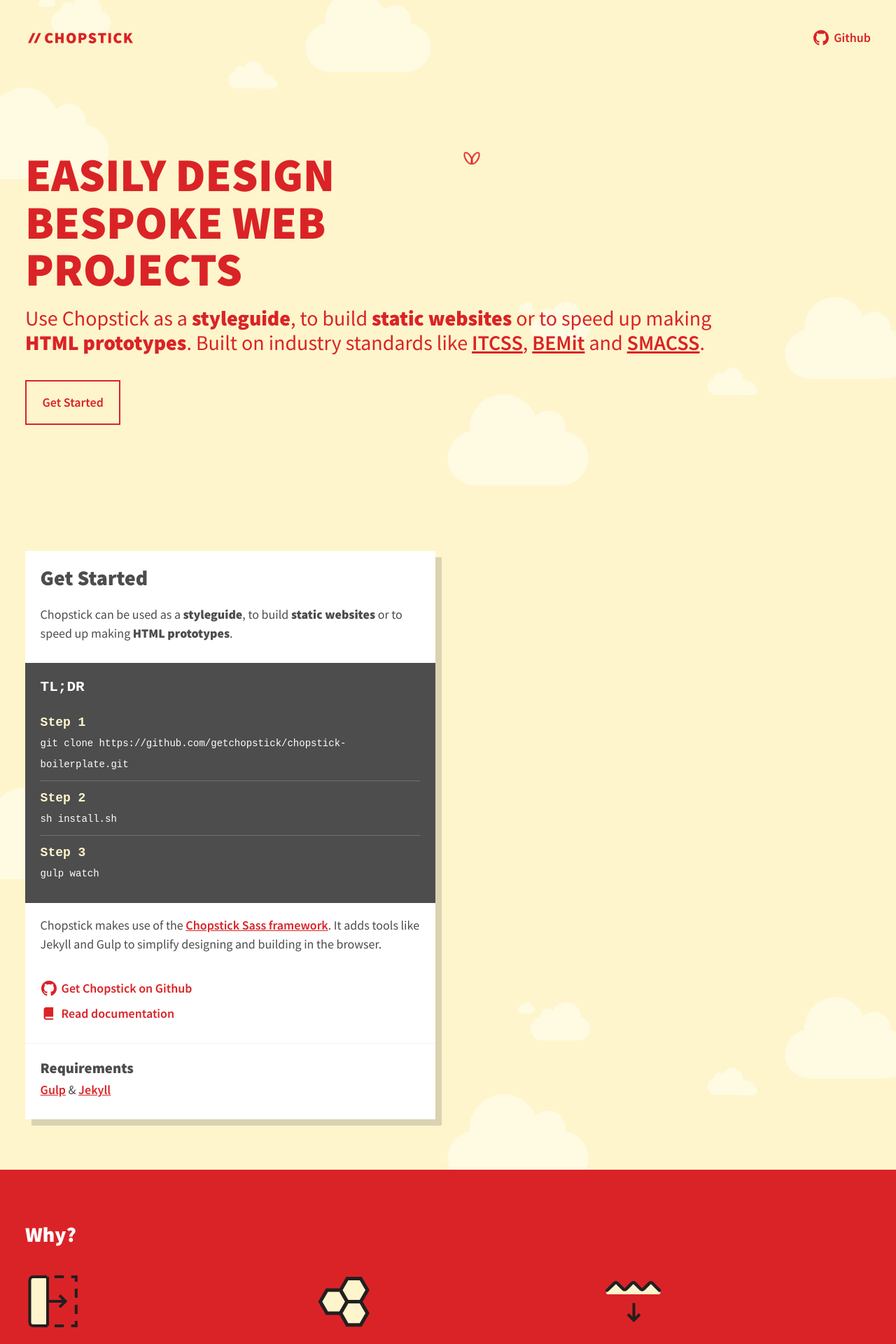
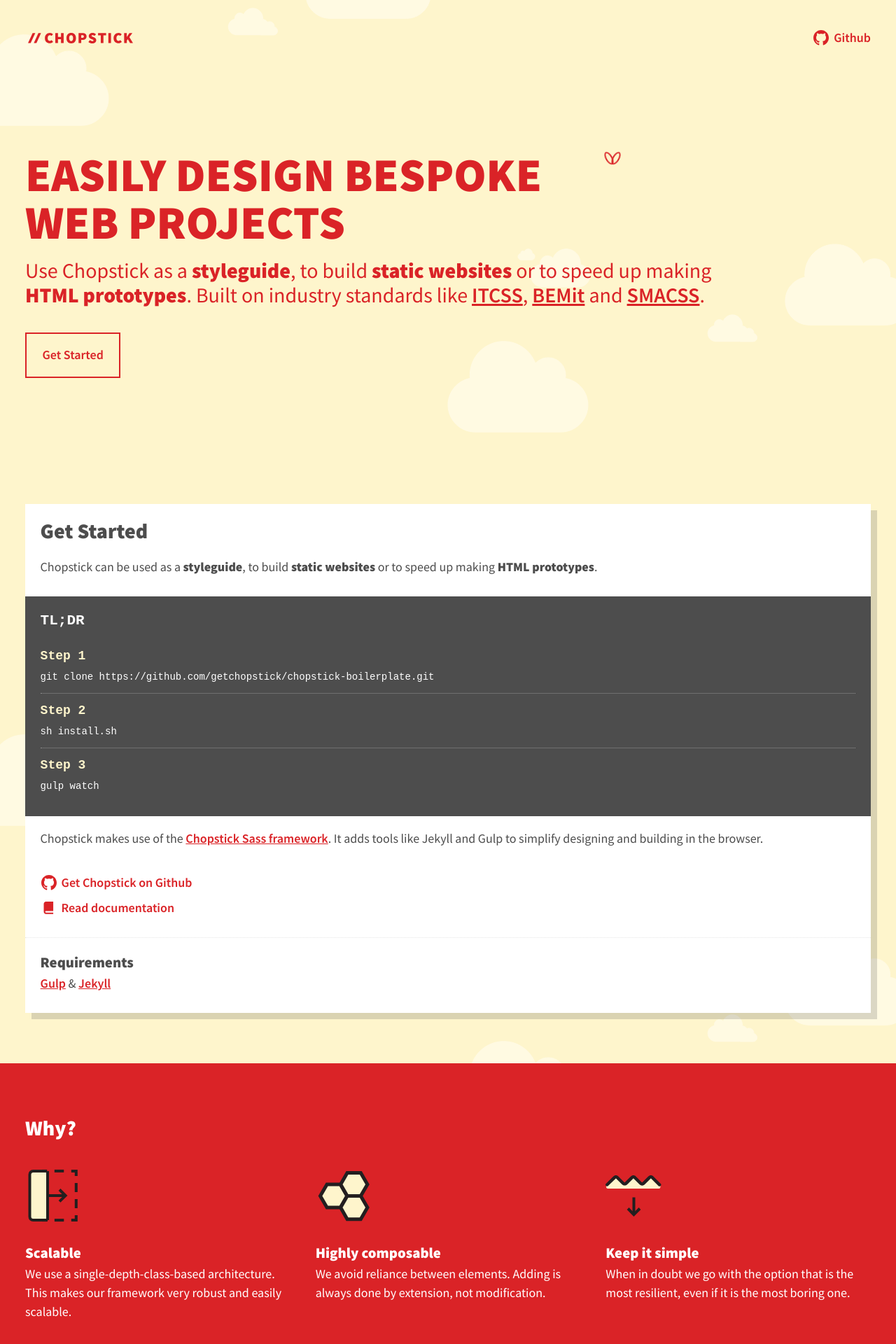
Before and after one commit to getchopstick/getchopstick.github.io, a Jekyll site: the page built from index.html, in a window 1280 px wide. Shown: the top 1920 px of the page at 70% size. Built offline with Jekyll 4.4.1, drawn with Linux system fonts in a browser that asks for light colours; nearby versions of some CDN libraries.

Commit message:
tweak width of title and card

```diff
--- a/_includes/components.cards.html
+++ b/_includes/components.cards.html
@@ -1,7 +1,5 @@
 <div class="c-row c-row--beta c-row--padding" id="start">
     <div class="o-container">
-        <div class="o-grid o-grid--gutter o-flex-bp4">
-            <div class="o-grid__item u-2-of-4-bp4">
         <div class="c-card c-card--alpha">
             <div class="c-card__body c-card__body--light">
                 <h2>Get Started</h2>
@@ -38,5 +36,3 @@
         </div>
     </div>
 </div>
-    </div>
-</div>
--- a/scss/_components.typography.scss
+++ b/scss/_components.typography.scss
@@ -1,6 +1,6 @@
 .c-title {
     text-transform: uppercase;
-    max-width: 10em;
+    max-width: 13em;
     @include text-dimensions($ms4,1.5);
 
     @include mq(bp3) {
```
Also changed, not shown: css/screen.css, 1 other file. Lines whose indentation alone changed are shown as unchanged.
